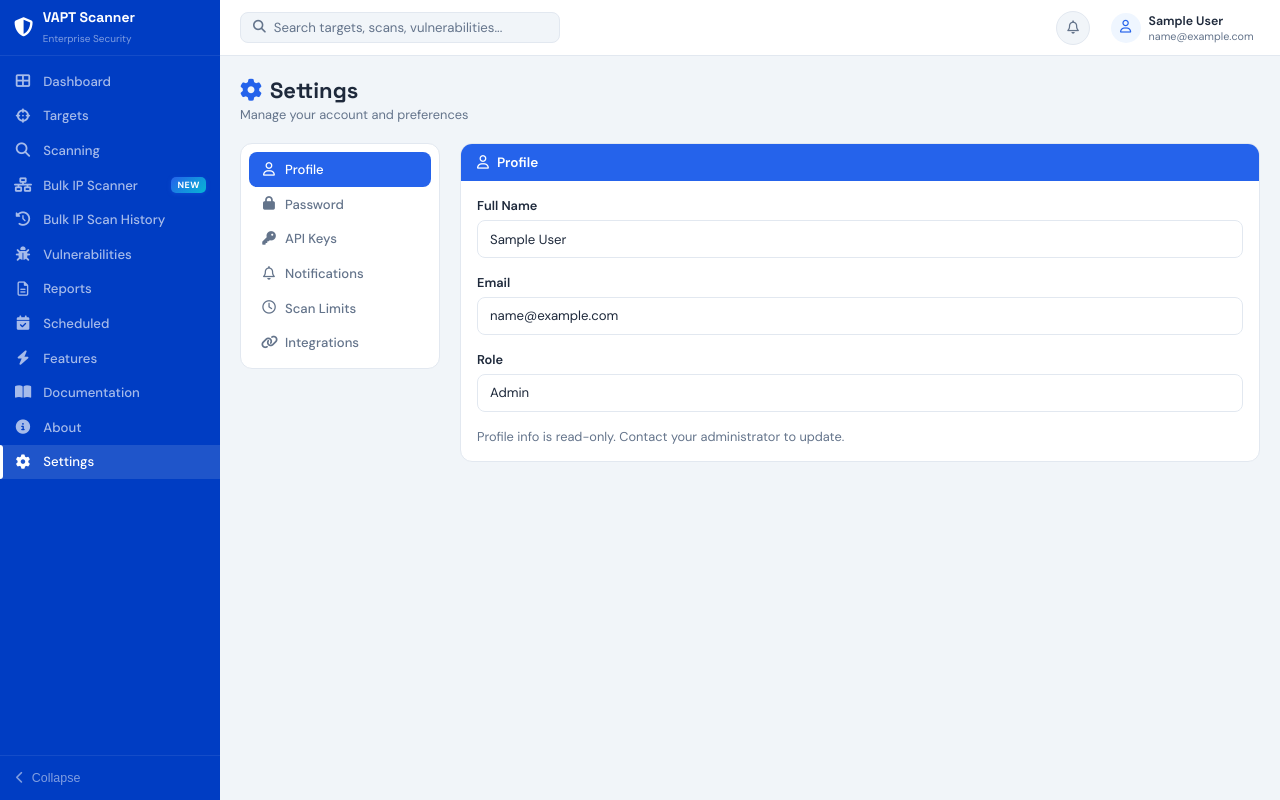
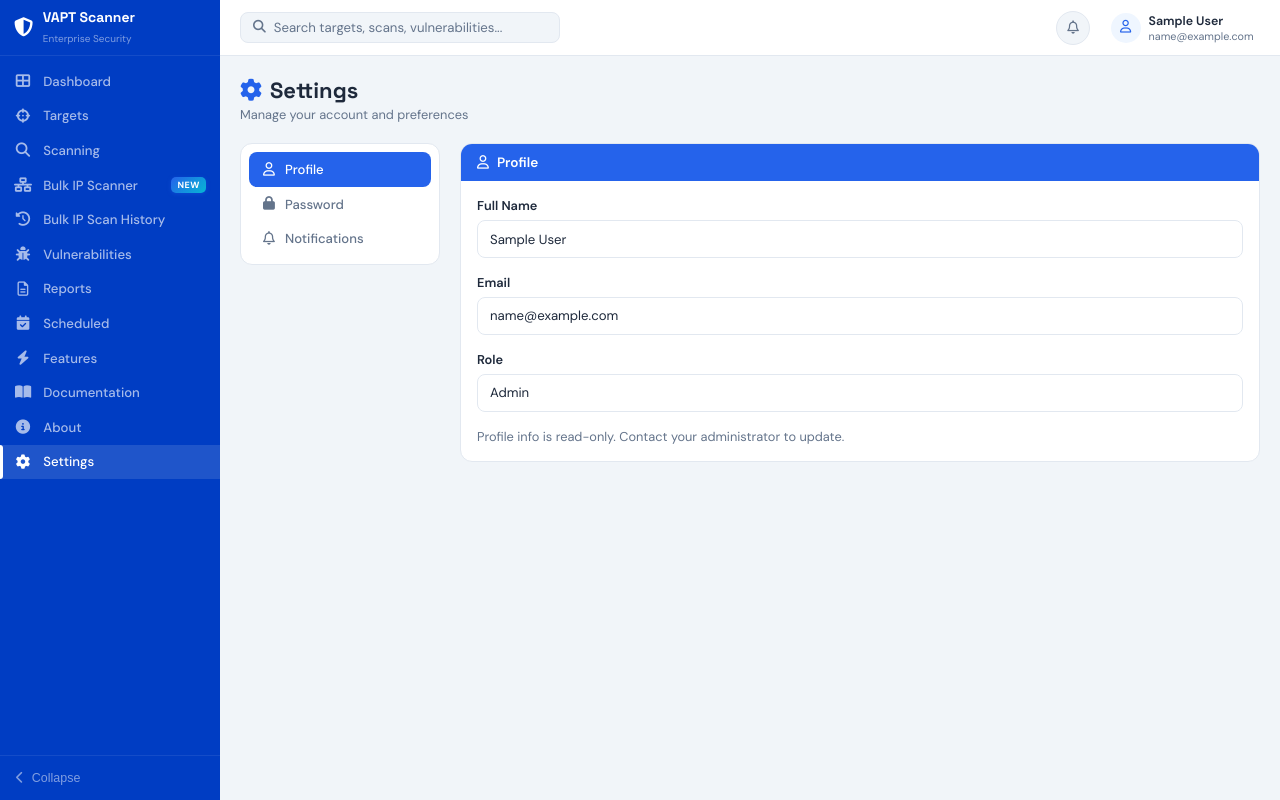
Before and after one commit to pooja2520/ma_vapt, a Flask app: page /settings in a window 1280 px wide. Run offline with Flask 3, Linux system fonts and the light colour scheme; the visitor is signed in with stand-in values (Sample User, id 1); data that the repository does not hold is empty.

Commit message:
update: disabled api buttons and all

```diff
--- a/templates/settings.html
+++ b/templates/settings.html
@@ -9,10 +9,10 @@
     <div class="settings-nav">
       <a class="sn-item active" onclick="showPanel('profile',this)"><i class="fa-regular fa-user"></i> Profile</a>
       <a class="sn-item" onclick="showPanel('password',this)"><i class="fa-solid fa-lock"></i> Password</a>
-      <a class="sn-item" onclick="showPanel('apikeys',this)"><i class="fa-solid fa-key"></i> API Keys</a>
+      <!-- <a class="sn-item" onclick="showPanel('apikeys',this)"><i class="fa-solid fa-key"></i> API Keys</a> -->
       <a class="sn-item" onclick="showPanel('notifications',this)"><i class="fa-regular fa-bell"></i> Notifications</a>
-      <a class="sn-item" onclick="showPanel('scanlimits',this)"><i class="fa-regular fa-clock"></i> Scan Limits</a>
-      <a class="sn-item" onclick="showPanel('integrations',this)"><i class="fa-solid fa-link"></i> Integrations</a>
+      <!-- <a class="sn-item" onclick="showPanel('scanlimits',this)"><i class="fa-regular fa-clock"></i> Scan Limits</a> -->
+      <!-- <a class="sn-item" onclick="showPanel('integrations',this)"><i class="fa-solid fa-link"></i> Integrations</a> -->
     </div>
     <div>
       <div class="settings-panel active" id="panel-profile">
```
